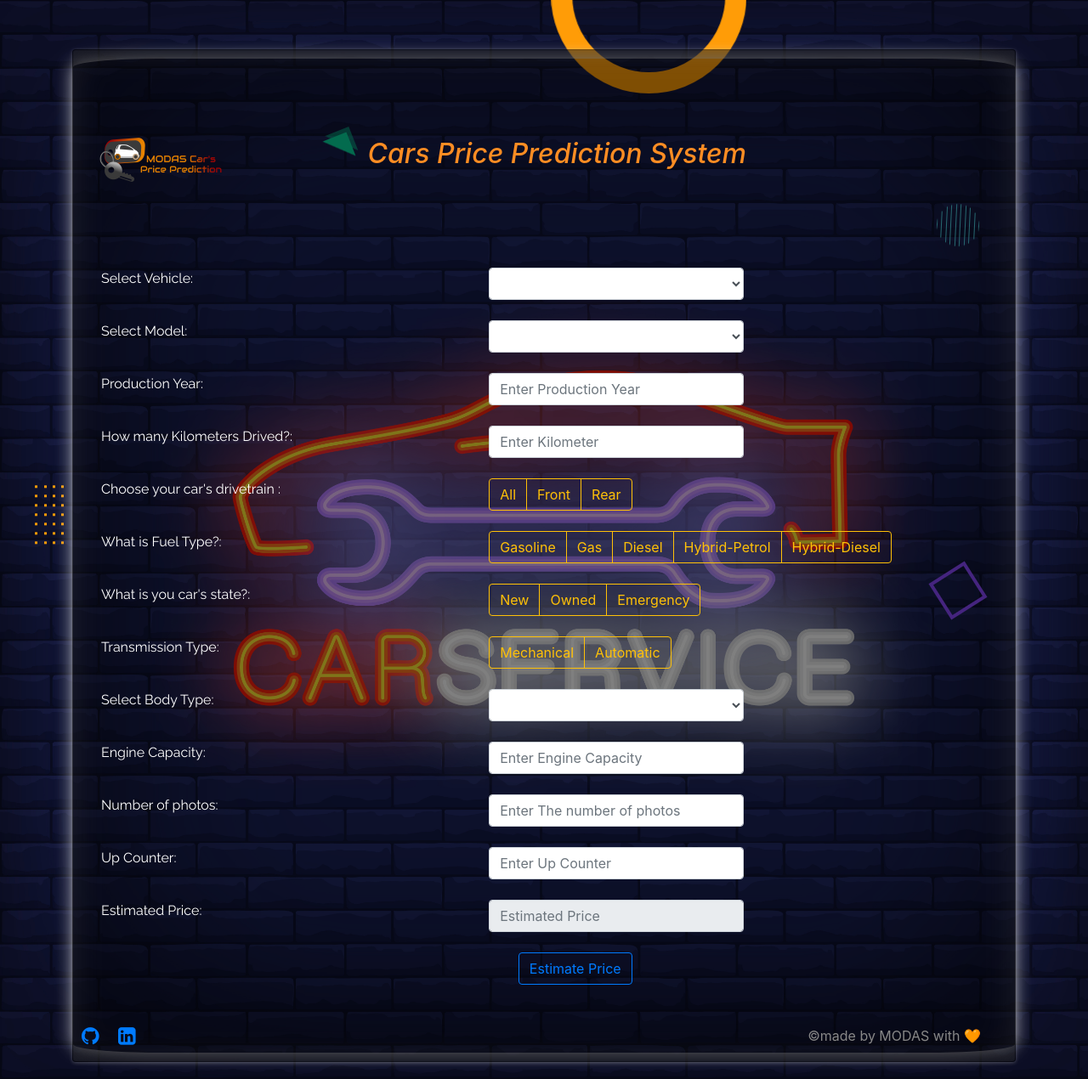
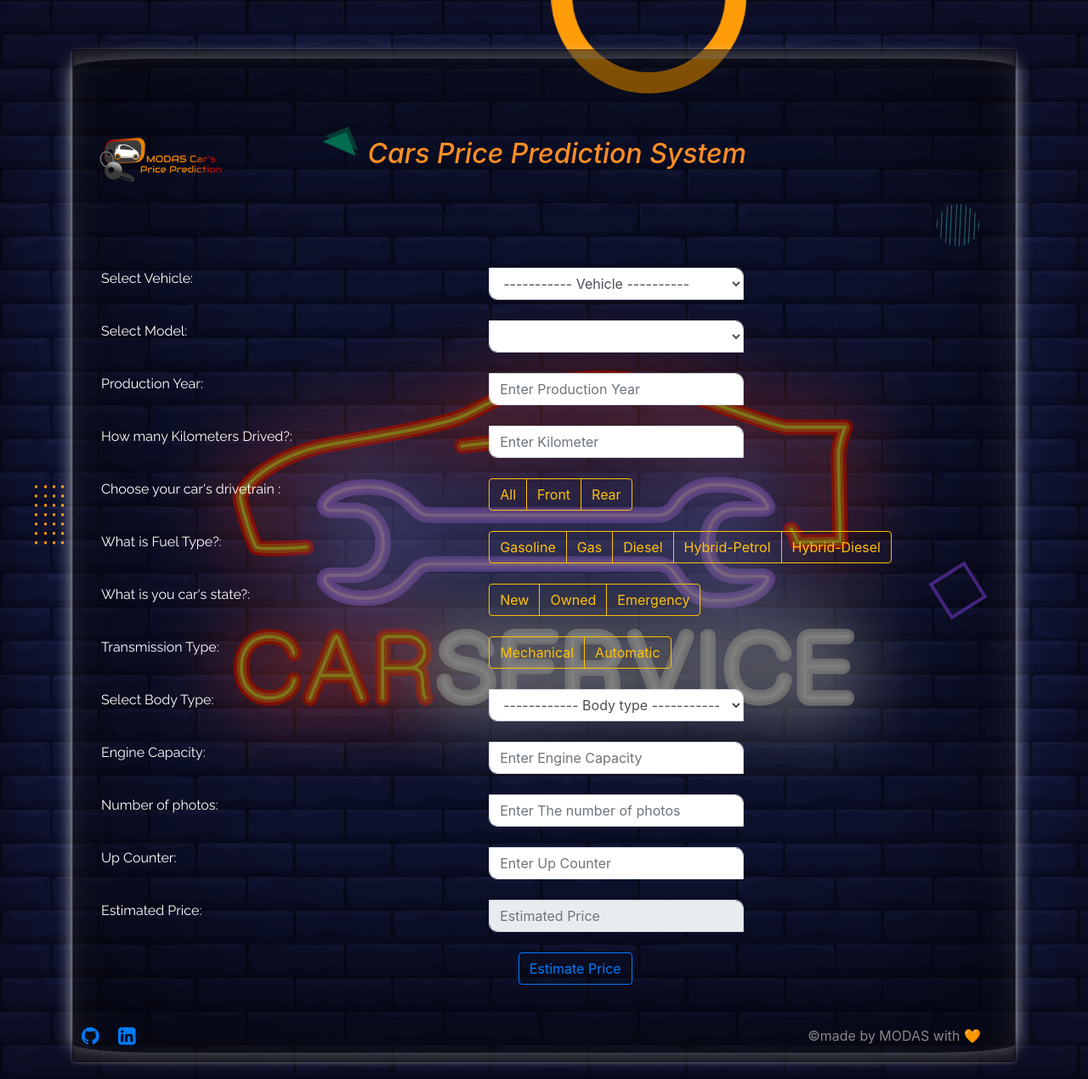
Before and after one commit to Said-bachar/MODAS-CarsPricePrediction, a Flask app: template templates/index.html in a window 1280 px wide. Shown: the whole page at 85% size. Run offline with Flask 2, Linux system fonts and the light colour scheme; the template is opened without the code that fills it: most values are stand-ins (such as "Sample title", 1, 10 or a date in 2020); some libraries are stand-ins or nearby versions.

Commit message:
Said : Fixing some issues & updating app's design

```diff
--- a/templates/index.html
+++ b/templates/index.html
@@ -80,8 +80,12 @@
                             <label><b>Select Vehicle:</b></label>
                         </div>
                         <div class='col-sm-5'>
-                            <select id="vehicle"  name="vehicle" class="form-control " style="width:300px">
-                                <option value="----"></option>
+                            <select
+                                   id="vehicle"
+                                   name="vehicle"
+                                   class="form-control "
+                                   style="width:300px; border-radius: 0 10px 0 10px;">
+                                <option value="">----------- Vehicle ----------</option>
                                 {% for v in vehicle %}
                                <option value="{{ v }}">{{ v }}</option>
                                 {% endfor %}
@@ -95,7 +99,12 @@
                             <label><b>Select Model:</b></label>
                         </div>
                         <div class='col-sm-5'>
-                            <select id="model"  name="model" class="form-control " style="width:300px">
+                            <select
+                                id="model"
+                                name="model"
+                                class="form-control "
+                                style="width:300px; border-radius: 0 10px 0 10px;"
+                            >
                                 <option value="----"></option>
                                 {% for m in models %}
                             <option value="{{ m }}">{{ m }}</option>
@@ -110,7 +119,13 @@
                             <label><b>Production Year: </b></label>
                         </div>
                         <div class="col-sm-5">
-                            <input id="year" type="number" name="year" placeholder="Enter Production Year" class="form-control" style="width:300px">
+                            <input
+                                  id="year"
+                                  type="number"
+                                  name="year"
+                                  placeholder="Enter Production Year"
+                                  class="form-control"
+                                  style="width:300px; border-radius: 0 10px 0 10px;">
                         </div>
                     </div>
                     <br>
@@ -121,7 +136,14 @@
                             <label><b>How many Kilometers Drived?: </b></label>
                         </div>
                         <div class="col-sm-5">
-                            <input id="kilometers" type="number" name="kilometers" placeholder="Enter Kilometer" class="form-control" style="width:300px" min = "0">
+                            <input
+                                   id="kilometers"
+                                   type="number"
+                                   name="kilometers"
+                                   placeholder="Enter Kilometer"
+                                   class="form-control"
+                                   style="width:300px; border-radius: 0 10px 0 10px;"
+                                   min = "0">
                         </div>
                     </div>
                     <br>
@@ -212,8 +234,13 @@
                             <label><b>Select Body Type:</b></label>
                         </div>
                         <div class='col-sm-5'>
-                            <select id="body_type"  name="body_type" class="form-control " style="width:300px">
-                                <option value="----"></option>
+                            <select
+                                     id="body_type"
+                                     name="body_type"
+                                     class="form-control "
+                                     style="width:300px; border-radius: 0 10px 0 10px;"
+                            >
+                                <option value="">------------ Body type ------------</option>
                                 <option value="universal">universal</option>
                                 <option value="suv">suv</option>
                                 <option value="sedan">sedan</option>
@@ -236,7 +263,13 @@
                             <label><b>Engine Capacity: </b></label>
                         </div>
                         <div class="col-sm-5">
-                            <input id="capacity" type="number" name="capacity" placeholder="Enter Engine Capacity" class="form-control" style="width:300px">
+                            <input
+                                    id="capacity"
+                                    type="number"
+                                    name="capacity"
+                                    placeholder="Enter Engine Capacity"
+                                    class="form-control"
+                                    style="width:300px; border-radius: 0 10px 0 10px;">
                         </div>
                     </div>
                     <br>
@@ -246,7 +279,13 @@
                             <label><b>Number of photos: </b></label>
                         </div>
                         <div class="col-sm-5">
-                            <input id="nbr_photos" type="number" name="nbr_photos" placeholder="Enter The number of photos" class="form-control" style="width:300px">
+                            <input
+                                    id="nbr_photos"
+                                    type="number"
+                                    name="nbr_photos"
+                                    placeholder="Enter The number of photos"
+                                    class="form-control"
+                                    style="width:300px; border-radius: 0 10px 0 10px;">
                         </div>
                     </div>
                     <br>
@@ -256,7 +295,13 @@
                             <label><b>Up Counter: </b></label>
                         </div>
                         <div class="col-sm-5">
-                            <input id="counter" type="number" name="counter" placeholder="Enter Up Counter" class="form-control" style="width:300px">
+                            <input
+                                    id="counter"
+                                    type="number"
+                                    name="counter"
+                                    placeholder="Enter Up Counter"
+                                    class="form-control"
+                                    style="width:300px; border-radius: 0 10px 0 10px;">
                         </div>
                     </div>
                     <br>
@@ -266,7 +311,14 @@
                             <label><b>Estimated Price: </b></label>
                         </div>
                         <div class="col-sm-5">
-                            <input id="result" type="text" name="display_name" placeholder="Estimated Price" class="form-control" style="width:300px" disabled>
+                            <input
+                                    id="result"
+                                    type="text"
+                                    name="display_name"
+                                    placeholder="Estimated Price"
+                                    class="form-control"
+                                    style="width:300px; border-radius: 0 10px 0 10px;"
+                                    disabled>
                         </div>
                     </div>
                     <br>
```
Also changed, not shown: static/css/style.css (+5 -5 lines), static/bg2.jpg (deleted), static/bg3.jpg (deleted), static/logo1.png (deleted).
